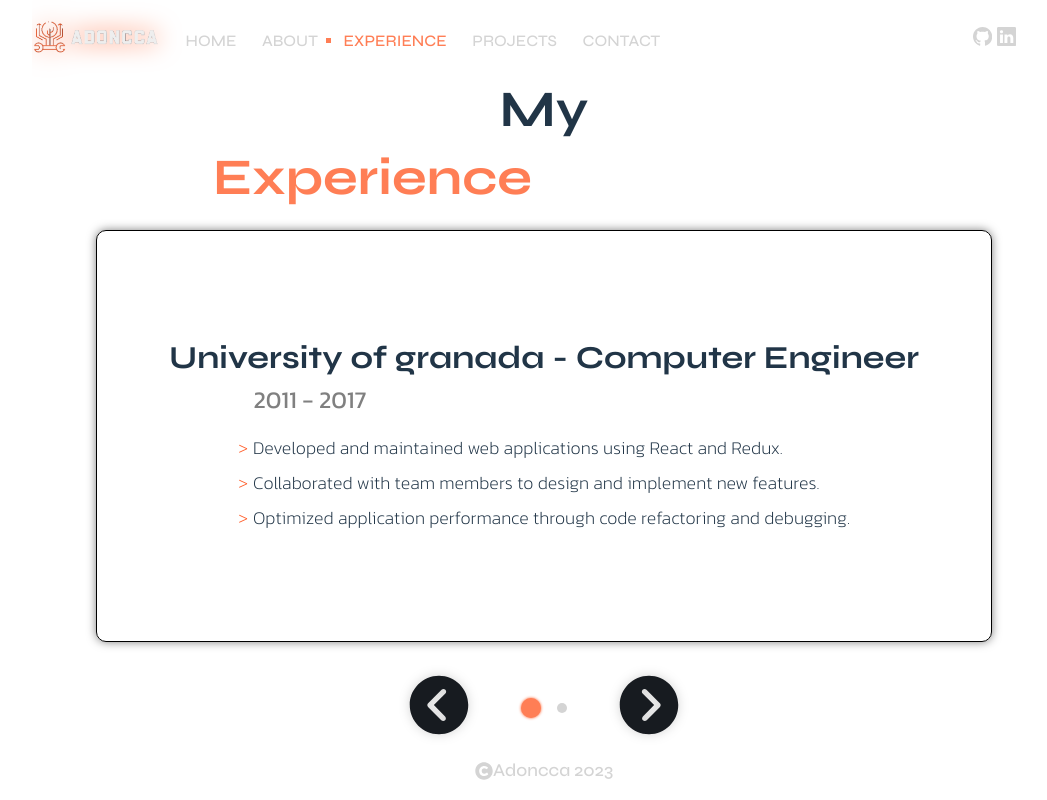
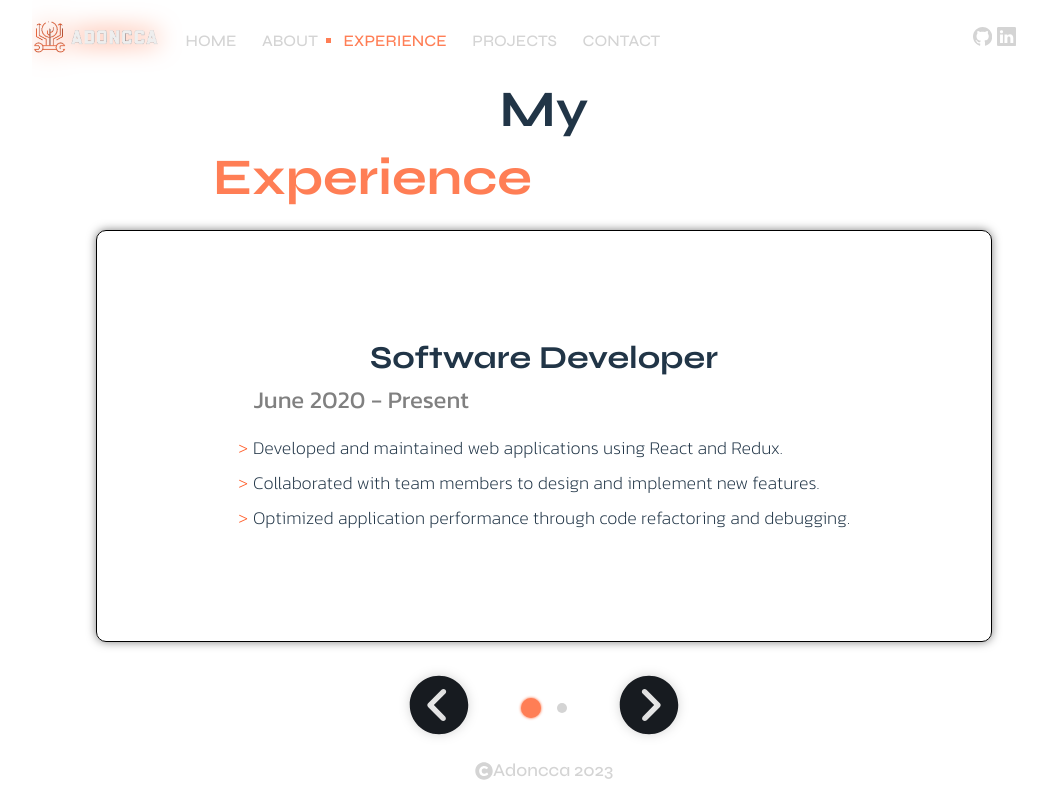
Before and after one commit to ADoncel/portfolio_tempalte, a React (Vite) app: page /#/experience in a window 1280 px wide. Shown: the whole page, without its empty margins (96-1143 px from the left). Built offline with nearby package versions, Linux system fonts and the light colour scheme.

Commit message:
Fix - Names and education info

```diff
--- a/src/components/CardCarousel/CardCarousel.tsx
+++ b/src/components/CardCarousel/CardCarousel.tsx
@@ -1,4 +1,3 @@
-/* eslint-disable no-console */
 import React, { useState, useEffect, useCallback } from "react";
 
 import "./CardCarousel.css";
--- a/src/data/education.json
+++ b/src/data/education.json
@@ -1,20 +1,18 @@
 [
   {
-    "title": "University of granada - Computer Engineer",
+    "title": "University of Granada - BS Computer Engineering",
     "date": "2011 - 2017",
     "content": [
-      "Developed and maintained web applications using React and Redux.",
-      "Collaborated with team members to design and implement new features.",
-      "Optimized application performance through code refactoring and debugging."
+      "GPA: 7 of 10",
+      "Four (4) year bachelor degree integrating several areas of electrical engineering and computer science required to develop computer hardware and software, and the key to combine them for better result in final systems."
     ]
   },
   {
-    "title": "IES Zaiding Vergeles - Associated Degree Computer system administration ",
-    "date": "January 2019 - June 2020",
+    "title": "Associated Degree Computer system administration ",
+    "date": "2009 - 2011",
     "content": [
-      "Assisted in the development of web applications using React and Redux.",
-      "Participated in code reviews and provided feedback to team members.",
-      "Debugged and resolved issues with existing applications."
+      "GPA: 9.5 of 10",
+      "Two (2) years undergraduate degree that covers every aspect of computer systems: Databases, Development, Networking, Hardware, and Operating system management"
     ]
   }
 ]
--- a/src/pages/MyExpEdu/MyExpEdu.tsx
+++ b/src/pages/MyExpEdu/MyExpEdu.tsx
@@ -19,7 +19,7 @@ const MyExpEdu = () => {
         tabs={["Experience", "Education"]}
         activeTab={activeTab}
         handleTabClick={handleTabClick}
-        data={activeTab === "Done" ? experienceCards : educationCards}
+        data={activeTab === "Experience" ? experienceCards : educationCards}
       />
     </>
   );
--- a/src/pages/Projects/Projects.tsx
+++ b/src/pages/Projects/Projects.tsx
@@ -1,13 +1,12 @@
 import { useState } from "react";
 
-// import "./Projects.css";
 import ShowInfo from "../../components/ShowInfo/ShowInfo";
 
 import projectsDone from "../../data/projects_done.json";
 import projectsManaged from "../../data/projects_managed.json";
 
 const Projects = () => {
-  const [activeTab, setActiveTab] = useState<string>("Done");
+  const [activeTab, setActiveTab] = useState<string>("Developed");
 
   const handleTabClick = (tabName: string) => {
     setActiveTab(tabName);
@@ -17,10 +16,10 @@ const Projects = () => {
     <>
       <ShowInfo
         title={"Projects"}
-        tabs={["Done", "Managed"]}
+        tabs={["Developed", "Managed"]}
         activeTab={activeTab}
         handleTabClick={handleTabClick}
-        data={activeTab === "Done" ? projectsDone : projectsManaged}
+        data={activeTab === "Developed" ? projectsDone : projectsManaged}
       />
     </>
   );
```
